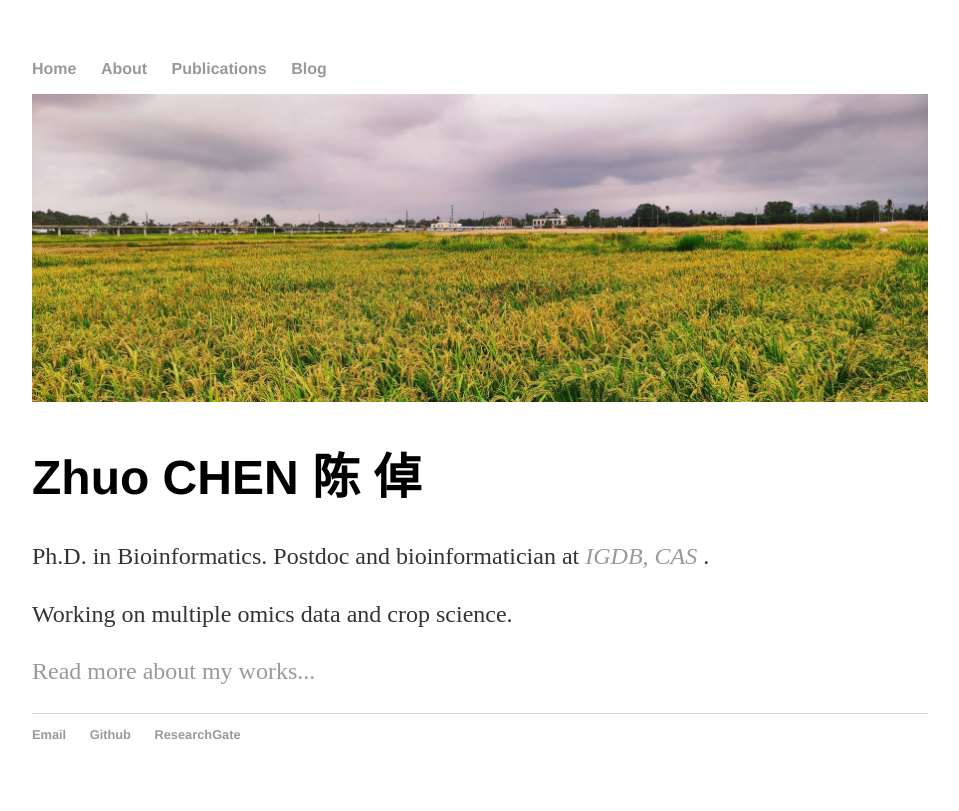
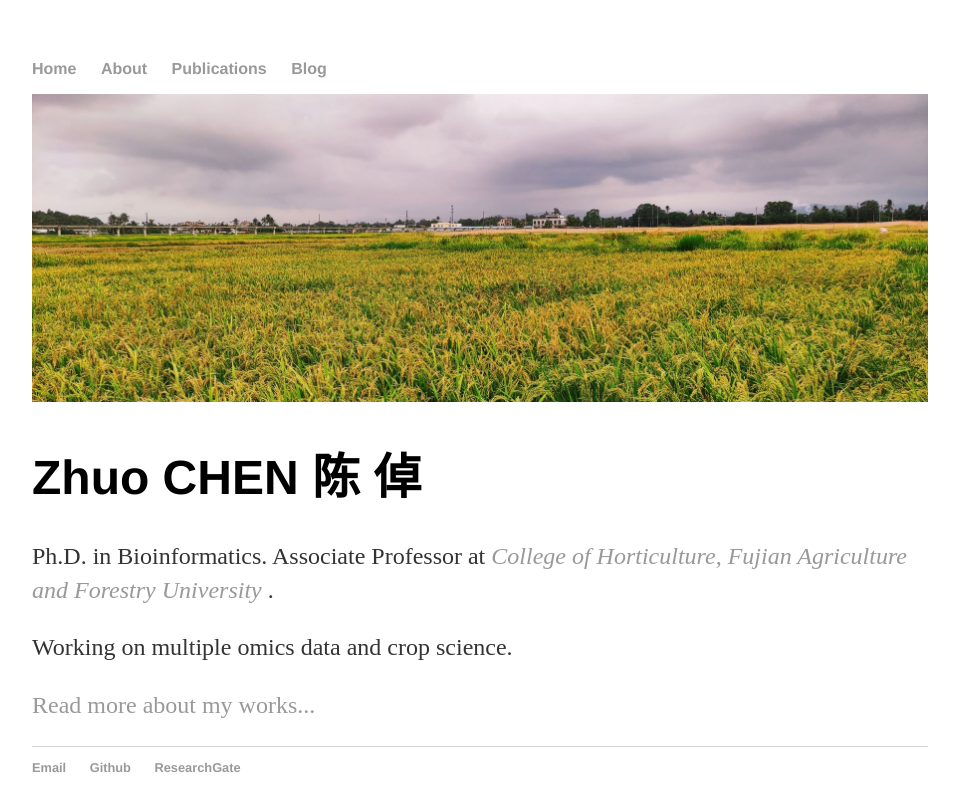
Before and after one commit to zhuochenbioinfo/zhuochenbioinfo.github.io, a Jekyll site: the page built from index.html, in a window 1280 px wide. Shown: the top 811 px of the page, without its empty margins (160-1119 px from the left). Built offline with Jekyll 4.4.1, drawn with Linux system fonts in a browser that asks for light colours; a script that is not in the unit is left out.

Commit message:
Update index.html

```diff
--- a/index.html
+++ b/index.html
@@ -1,11 +1,11 @@
 ---
 layout: default
-title: Zhuo CHEN, Coding For Rice
+title: Zhuo CHEN, Coding For Rice and Banana
 ---
 <div align="center"><img src="/imgs/header.jpg" alt="null" width="100%;"></div>
 <div class="blurb">
 	<h1>Zhuo CHEN 陈 倬</h1>
-	<p> Ph.D. in Bioinformatics. Postdoc and bioinformatician at <em> <a href="http://www.genetics.ac.cn/" target="_blank">IGDB, CAS</a> </em>.
+	<p> Ph.D. in Bioinformatics. Associate Professor at <em> <a href="https://yyxy.fafu.edu.cn/main.htm" target="_blank">College of Horticulture, Fujian Agriculture and Forestry University</a> </em>.
 	<p> Working on multiple omics data and crop science.
 	<p> <a href="/Publications"> Read more about my works... </a></p>
 </div><!-- /.blurb -->
```
